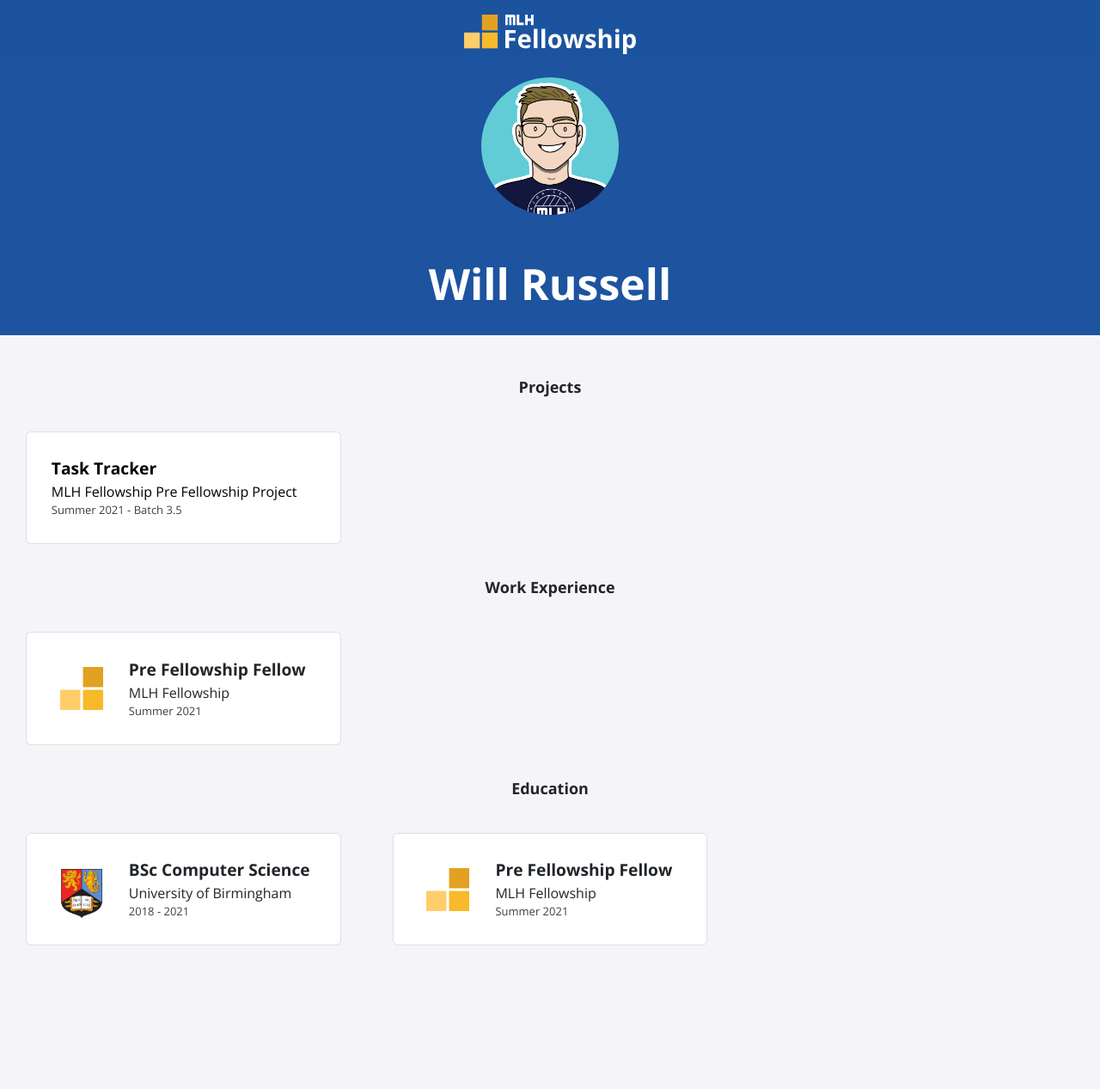
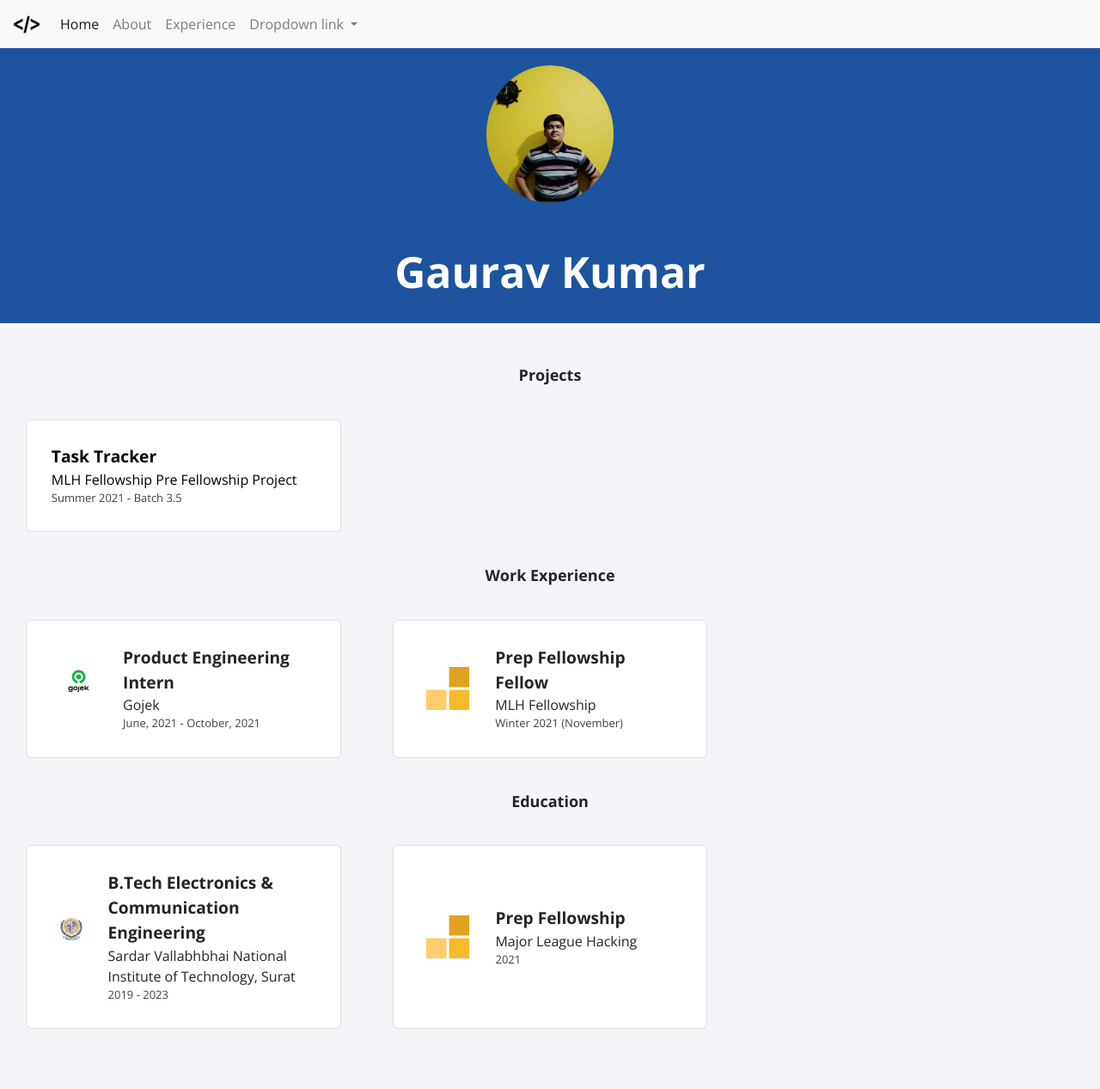
Before and after one commit to GrayFlash/GrayFlash.github.io, a Jekyll site: the page built from index.html, in a window 1280 px wide. Shown: the whole page at 86% size. Built offline with Jekyll 4.4.1, drawn with Linux system fonts in a browser that asks for light colours; nearby versions of some CDN libraries; before the commit the page ends 1170 px from its top, so only the background shows below that.

Commit message:
feat: update details

```diff
--- a/_config.yml
+++ b/_config.yml
@@ -1,13 +1,13 @@
-title: "Will Russell"
-email: fellowship@mlh.io
+title: "Gaurav Kumar"
+email: gk74533@gmail.com
 description: >- # this means to ignore newlines until "baseurl:"
   This is my portfolio website!
 baseurl: "/"
 url: "/"
-twitter_username: mlhacks
-github_username:  mlh-fellowship
+twitter_username: kumar_gaurav_10
+github_username:  GrayFlash
 
 sass:
   sass_dir: _sass
 
-icon: /assets/img/icon.jpg
+icon: /assets/img/favicon.png
--- a/_data/education.yml
+++ b/_data/education.yml
@@ -1,9 +1,9 @@
-- course: BSc Computer Science
-  institute: University of Birmingham
-  dates: 2018 - 2021
-  logo: uob.png
+- course: B.Tech Electronics & Communication Engineering
+  institute: Sardar Vallabhbhai National Institute of Technology, Surat
+  dates: 2019 - 2023
+  logo: svnit.jpg
 
-- course: Pre Fellowship Fellow
-  institute: MLH Fellowship
-  dates: Summer 2021
+- course: Prep Fellowship
+  institute: Major League Hacking
+  dates: 2021
   logo: fellowship.svg
--- a/_data/experience.yml
+++ b/_data/experience.yml
@@ -1,4 +1,9 @@
-- role: Pre Fellowship Fellow
+- role: Product Engineering Intern
+  company: Gojek
+  dates: June, 2021 - October, 2021
+  logo: Gojek.png
+
+- role: Prep Fellowship Fellow
   company: MLH Fellowship
-  dates: Summer 2021
+  dates: Winter 2021 (November)
   logo: fellowship.svg
--- a/_includes/header.html
+++ b/_includes/header.html
@@ -5,7 +5,7 @@
     <meta property="og:title" content="Personal Portfolio">
     <meta property="og:description"
         content="My Personal Portfolio">
-    <meta property="og:image" content="./assets/img/social-link.jpg">
+    <!-- <meta property="og:image" content="./assets/img/social-link.jpg"> -->
     <meta property="og:url" content="{{ page.url }}">
 
     <script src="https://code.jquery.com/jquery-3.3.1.slim.min.js"
@@ -27,6 +27,6 @@
         integrity="sha256-mmgLkCYLUQbXn0B1SRqzHar6dCnv9oZFPEC1g1cwlkk=" crossorigin="anonymous" />
 
     <link lang='sass' rel="stylesheet" href="/assets/css/main.css">
-    <link rel='icon' href='/assets/img/favicon.ico' type='image/x-icon' />
+    <link rel='icon' href='/assets/img/favicon.png' type='image/x-icon' />
     <title>{{ site.title }}</title>
 </head>
--- a/_includes/navbar.html
+++ b/_includes/navbar.html
@@ -1,10 +1,41 @@
-<header class="nav-bar">
+<!-- <header class="nav-bar">
     <div class="nav-content">
         <a href="{{ '/' | relative_url }}">
             <div class="nav-logo">
-                <img src="./assets/img/logo.svg" />
+                <img src="./assets/img/favicon.png" height="30" width="15" class="d-inline-block align-top"/>
             </div>
         </a>
 
     </div>
-</header>
+</header> -->
+<nav class="navbar navbar-expand-lg navbar-light bg-light">
+    <a class="navbar-brand" href="{{ '/' | relative_url }}">
+        <img src="./assets/img/favicon.png" height="30" width="30" class="d-inline-block align-top"/>
+    </a>
+    <button class="navbar-toggler" type="button" data-toggle="collapse" data-target="#navbarNavDropdown" aria-controls="navbarNavDropdown" aria-expanded="false" aria-label="Toggle navigation">
+        <span class="navbar-toggler-icon"></span>
+    </button>
+    <div class="collapse navbar-collapse" id="navbarNavDropdown">
+        <ul class="navbar-nav">
+            <li class="nav-item active">
+                <a class="nav-link" href="#">Home <span class="sr-only">(current)</span></a>
+            </li>
+            <li class="nav-item">
+                <a class="nav-link" href="#">About</a>
+            </li>
+            <li class="nav-item">
+                <a class="nav-link" href="#">Experience</a>
+            </li>
+            <li class="nav-item dropdown">
+                <a class="nav-link dropdown-toggle" href="#" id="navbarDropdownMenuLink" data-toggle="dropdown" aria-haspopup="true" aria-expanded="false">
+                    Dropdown link
+                </a>
+                <div class="dropdown-menu" aria-labelledby="navbarDropdownMenuLink">
+                    <a class="dropdown-item" href="#">Action</a>
+                    <a class="dropdown-item" href="#">Another action</a>
+                    <a class="dropdown-item" href="#">Something else here</a>
+                </div>
+            </li>
+        </ul>
+    </div>
+</nav>
--- a/_includes/profile.html
+++ b/_includes/profile.html
@@ -1,6 +1,6 @@
 <div class="profile">
     <div class="profile-picture">
-        <img src="./assets/img/logo.jpg">
+        <img src="./assets/img/gaurav.jpeg">
     </div>
     <h1>{{ site.title }}</h1>
 </div>
```
Also changed, not shown: Gemfile.lock (added), assets/img/education/svnit.jpg (added), assets/img/education/uob.png (deleted), assets/img/experience/Gojek.png (added), assets/img/favicon.ico (deleted), assets/img/favicon.png (added), assets/img/gaurav.jpeg (added), assets/img/logo.jpg (deleted), assets/img/logo.svg (deleted), assets/img/mlh.jpg (deleted), assets/img/social-link.jpg (deleted), 1 other file.
